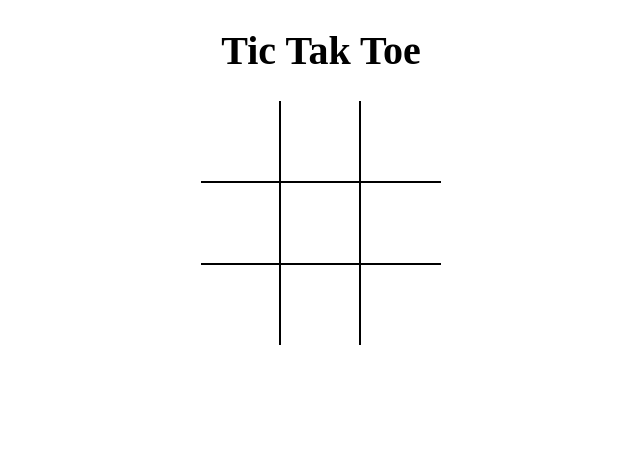
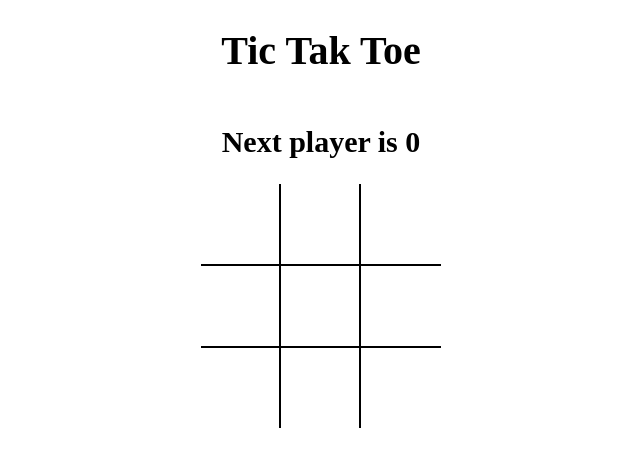
Before and after one commit to Adityakumar623/Tic-Taktoe, a React (Vite) app: page / in a window 1280 px wide. Shown: the top 466 px of the page, without its empty margins (319-959 px from the left). Built offline with nearby package versions, Linux system fonts and the light colour scheme.

Commit message:
calculate winner and lift up space

```diff
--- a/src/App.jsx
+++ b/src/App.jsx
@@ -1,12 +1,44 @@
-import React from "react";
+import React ,{useState} from "react";
 import Board from "./components/Board";
+
 import  "./styles/root.scss"
+import { calculateWinner } from "./helpers";
 
 const App=()=> {
+
+  const[board,setBoard]=useState(Array(9).fill(null));
+  const[isXNext,setIsXNext]=useState(false);
+
+  const winner=calculateWinner(board);
+
+
+  const message=winner?`winner is ${winner}`
+  :`Next player is ${isXNext?'X':'0'}`;
+
+  const handleSquareClick=(position)=>{
+
+  if(board[position] || winner ){
+    return;
+  }
+
+
+    setBoard((prev)=>{
+    return prev.map((square,pos) => {
+      if(pos===position){
+        return isXNext ?'X':'0';
+      }
+      return square;
+    });
+    });
+
+    setIsXNext((prev)=>!prev);
+  }
+
  return(
   <div className="app">
     <h1>Tic Tak Toe</h1>
-    <Board/>
+    <h2>{message}</h2>
+    <Board board={board} handleSquareClick={handleSquareClick} />
   </div>
  );
 
--- a/src/components/Board.jsx
+++ b/src/components/Board.jsx
@@ -1,34 +1,11 @@
-import React ,{useState} from 'react'
+import React  from 'react'
 import Square from './Square'
 
 
 
 
-const Board = () => {
-const[board,setBoard]=useState(Array(9).fill(null));
-const[isXNext,setIsXNext]=useState(false);
+const Board = ({board,handleSquareClick}) => {
 
-
-
-
-const handleSquareClick=(position)=>{
-
-if(board[position ]){
-  return;
-}
-
-
-  setBoard((prev)=>{
-  return prev.map((square,pos) => {
-    if(pos===position){
-      return isXNext ?'X':'0';
-    }
-    return square;
-  });
-  });
-
-  setIsXNext((prev)=>!prev);
-}
 const renderSquare=(position)=>{
   return<Square value={board[position]}
   onClick={()=>handleSquareClick(position)
--- /dev/null
+++ b/src/helpers.js
@@ -0,0 +1,19 @@
+export function calculateWinner(squares) {
+    const lines = [
+      [0, 1, 2],
+      [3, 4, 5],
+      [6, 7, 8],
+      [0, 3, 6],
+      [1, 4, 7],
+      [2, 5, 8],
+      [0, 4, 8],
+      [2, 4, 6],
+    ];
+    for (let i = 0; i < lines.length; i++) {
+      const [a, b, c] = lines[i];
+      if (squares[a] && squares[a] === squares[b] && squares[a] === squares[c]) {
+        return squares[a];
+      }
+    }
+    return null;
+  }
```
